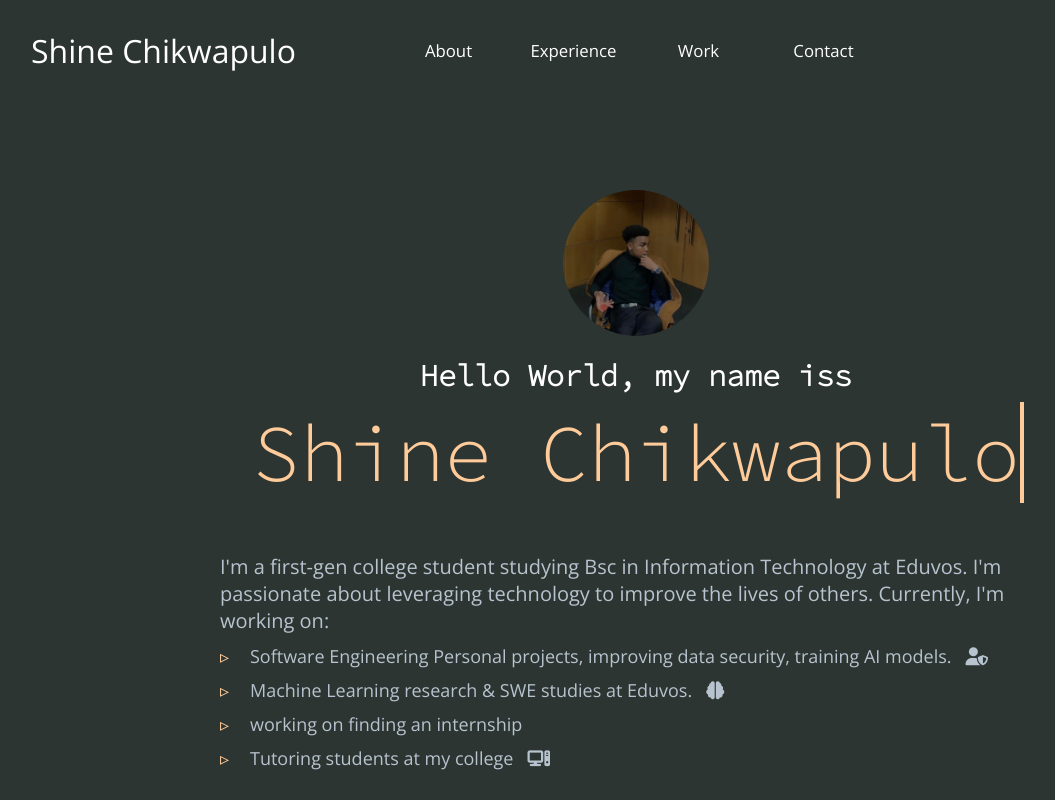
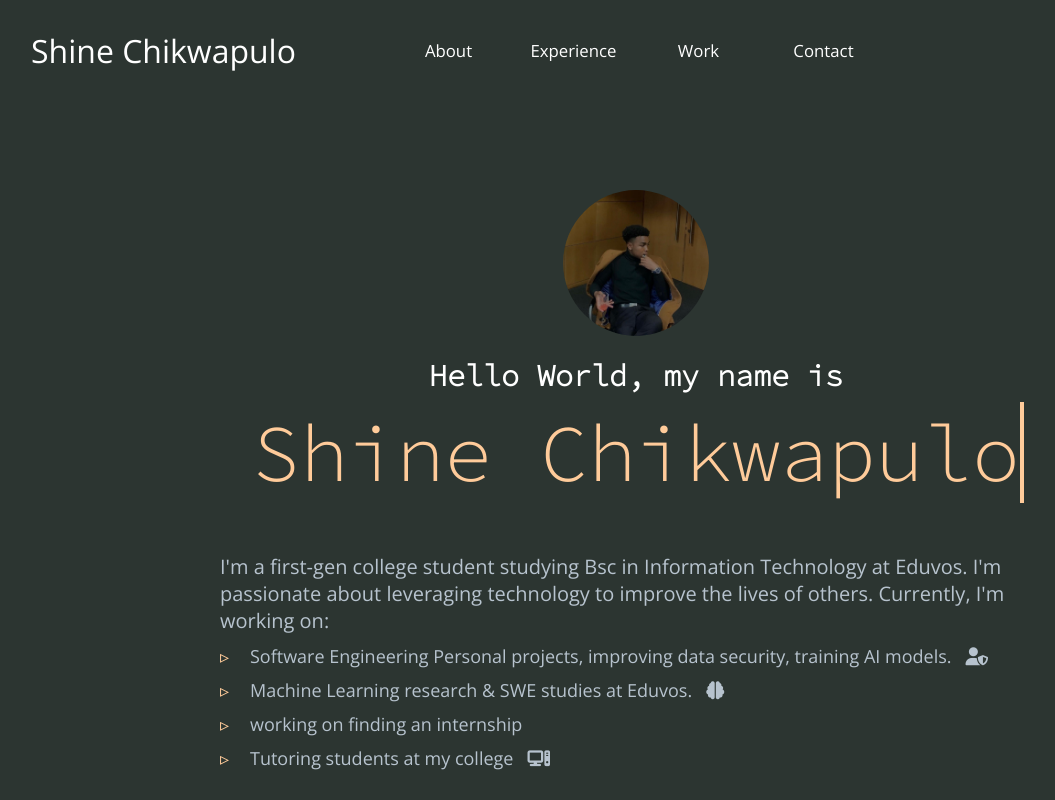
Before and after one commit to ShyneChikwapulo/My-portfolio-website, a React (Create React App) app: page / in a window 1280 px wide. Shown: the top 800 px of the page, without its empty margins (4-1059 px from the left). Built offline with nearby package versions, Linux system fonts and the light colour scheme.

Commit message:
Add SEO metadata, sitemap, and robots.txt

```diff
--- a/src/components/HeroSection.js
+++ b/src/components/HeroSection.js
@@ -10,7 +10,7 @@ function HeroSection() {
         <div className="heroImage-wrapper" data-aos="fade-up">
             <img className="heroImage" src={bridgeImage} alt="Shine Chikwapulo"  />
         </div>
-        <h1 className="hero-h1">Hello World, my name iss</h1>
+        <h1 className="hero-h1">Hello World, my name is</h1>
         <p>Shine Chikwapulo</p>
         <div className="pp">
             I'm a first-gen college student studying Bsc in Information Technology at Eduvos.
```
